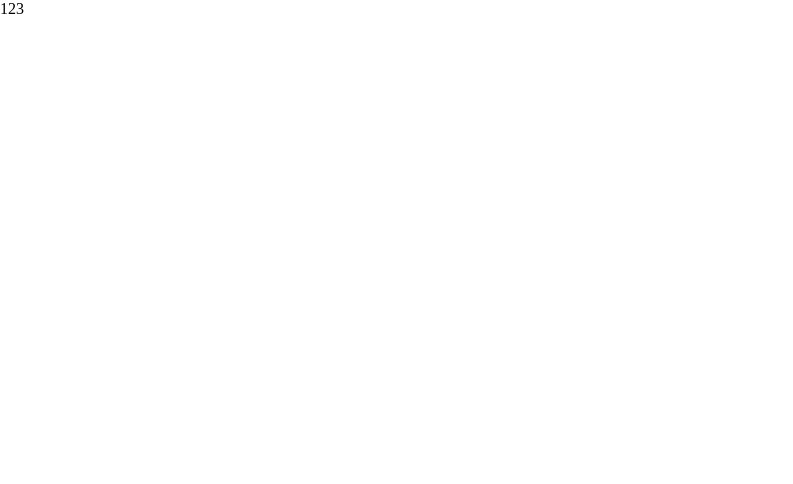
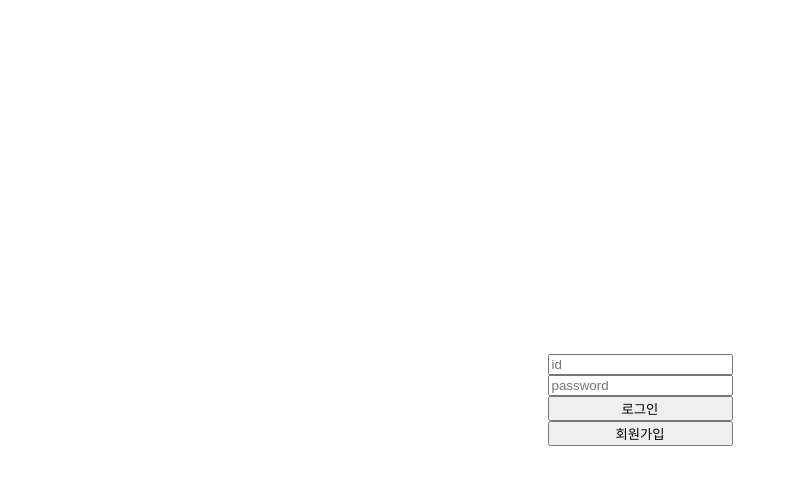
Before and after one commit to wslp12/react-type-base, a React app: page / in a window 1280 px wide. Shown: the top 484 px of the page, without its empty margins (0-793 px from the left). Built offline with nearby package versions, Linux system fonts and the light colour scheme.

Commit message:
add style loader

```diff
--- a/package.json
+++ b/package.json
@@ -13,6 +13,7 @@
     "typescript": "^4.1.2"
   },
   "devDependencies": {
+    "style-loader": "^2.0.0",
     "@babel/core": "^7.14.0",
     "@babel/preset-env": "^7.14.1",
     "@babel/preset-react": "^7.13.13",
--- a/public/index.html
+++ b/public/index.html
@@ -8,6 +8,15 @@
       name="description"
       content="Web site created using create-react-app"
     />
+    <style>
+      html,
+      body {
+        margin: 0;
+        padding: 0;
+        width: 100%;
+        height: 100%;
+      }
+    </style>
     <title>React App</title>
   </head>
   <body>
--- /dev/null
+++ b/src/components/login/Login.css
@@ -0,0 +1,4 @@
+.fcontainer {
+  display: flex;
+  flex-direction: column;
+}
--- a/src/components/login/Login.tsx
+++ b/src/components/login/Login.tsx
@@ -1,7 +1,27 @@
 import React from 'react';
+import './Login.css';
 
 function Login() {
-  return <div>123</div>;
+  return (
+    <div className="wh fbc fcenter">
+      <div className="fbc fcenter">
+        <div>
+          <input type="text" placeholder="id" />
+          <br />
+          <input type="password" placeholder="password" />
+        </div>
+        <div className="w">
+          <button type="button" className="w">
+            로그인
+          </button>
+          <br />
+          <button type="button" className="w">
+            회원가입
+          </button>
+        </div>
+      </div>
+    </div>
+  );
 }
 
 export default Login;
--- a/src/index.css
+++ b/src/index.css
@@ -1,7 +1,23 @@
-html,
-body {
-  margin: 0;
-  padding: 0;
+#root {
+  height: 100%;
+}
+
+.wh {
   width: 100%;
   height: 100%;
 }
+
+.w {
+  width: 100%;
+}
+
+.fbc {
+  display: flex;
+  flex-direction: column;
+}
+
+.fcenter {
+  align-content: center;
+  justify-content: center;
+  align-items: center;
+}
--- a/webpack.config.js
+++ b/webpack.config.js
@@ -31,13 +31,10 @@ module.exports = {
         use: 'ts-loader',
       },
       {
-        include: [
-          path.resolve(__dirname, 'src'),
-          path.resolve(__dirname, 'playground'),
-        ],
+        include: [path.resolve(__dirname, 'src')],
         test: /\.css$/,
         exclude: /node_modules/,
-        use: 'css-loader',
+        use: ['style-loader', 'css-loader'],
       },
     ],
   },
```
Also changed, not shown: 1 other file (tests, documents, lock files or other folders).
